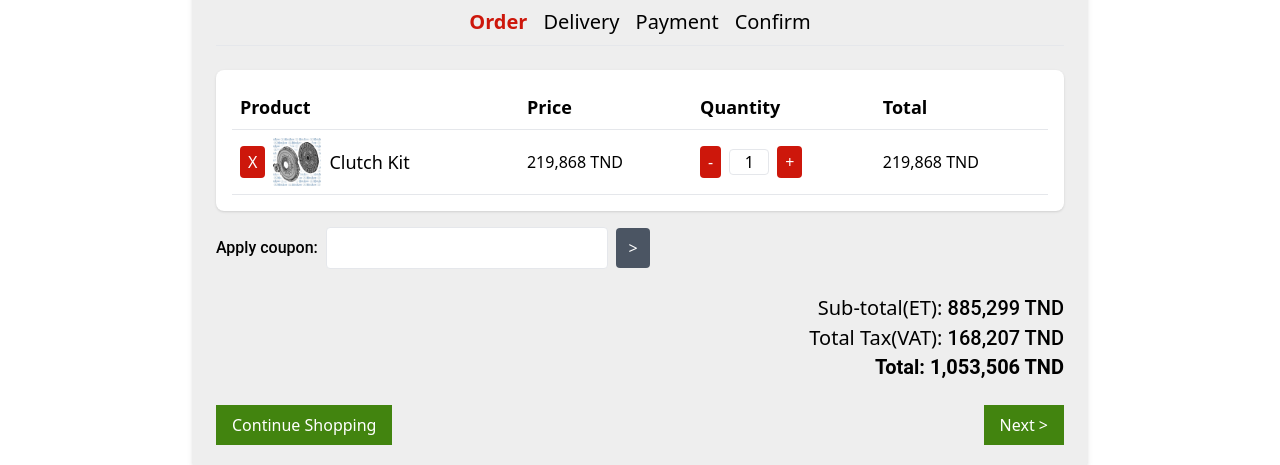
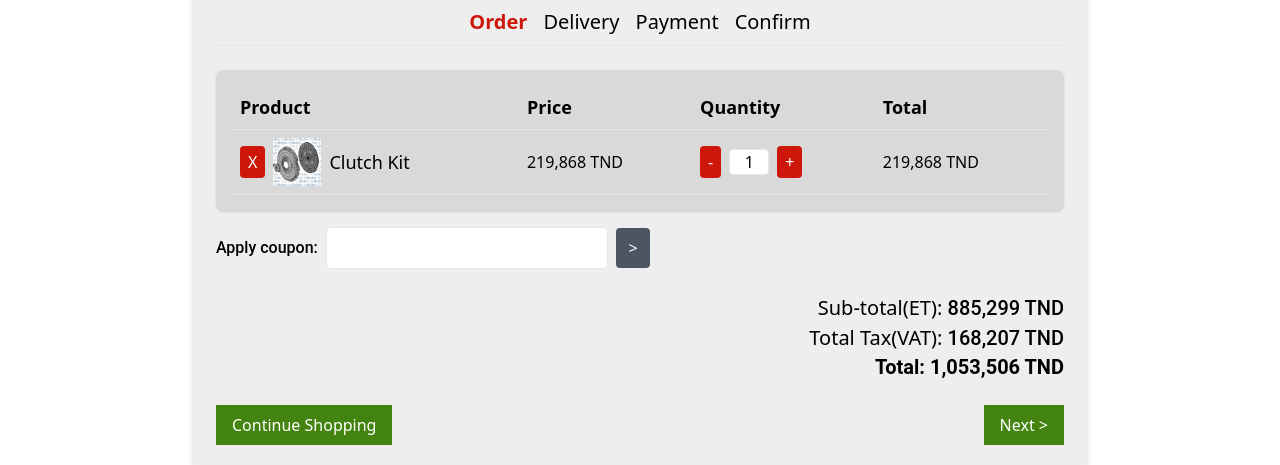
Before and after one commit to hamzaayarii/tuniparts-store, a website: page public/Cart.html in a window 1280 px wide. Shown: the part 335-800 px from the top of the page. Drawn offline with nearby package versions, Linux system fonts and the light colour scheme.

Commit message:
more improvements

```diff
--- a/public/Cart.html
+++ b/public/Cart.html
@@ -116,7 +116,7 @@
             <a href="#" class="text-black text-subheading">Confirm</a>
         </nav>
 
-        <div class="bg-white p-4 rounded-lg shadow">
+        <div class="bg-InputBox p-4 rounded-lg shadow">
             <table class="w-full text-left">
                 <thead>
                     <tr class="border-b">
```
Also changed, not shown: public/Account.html (+1 -1 lines).
